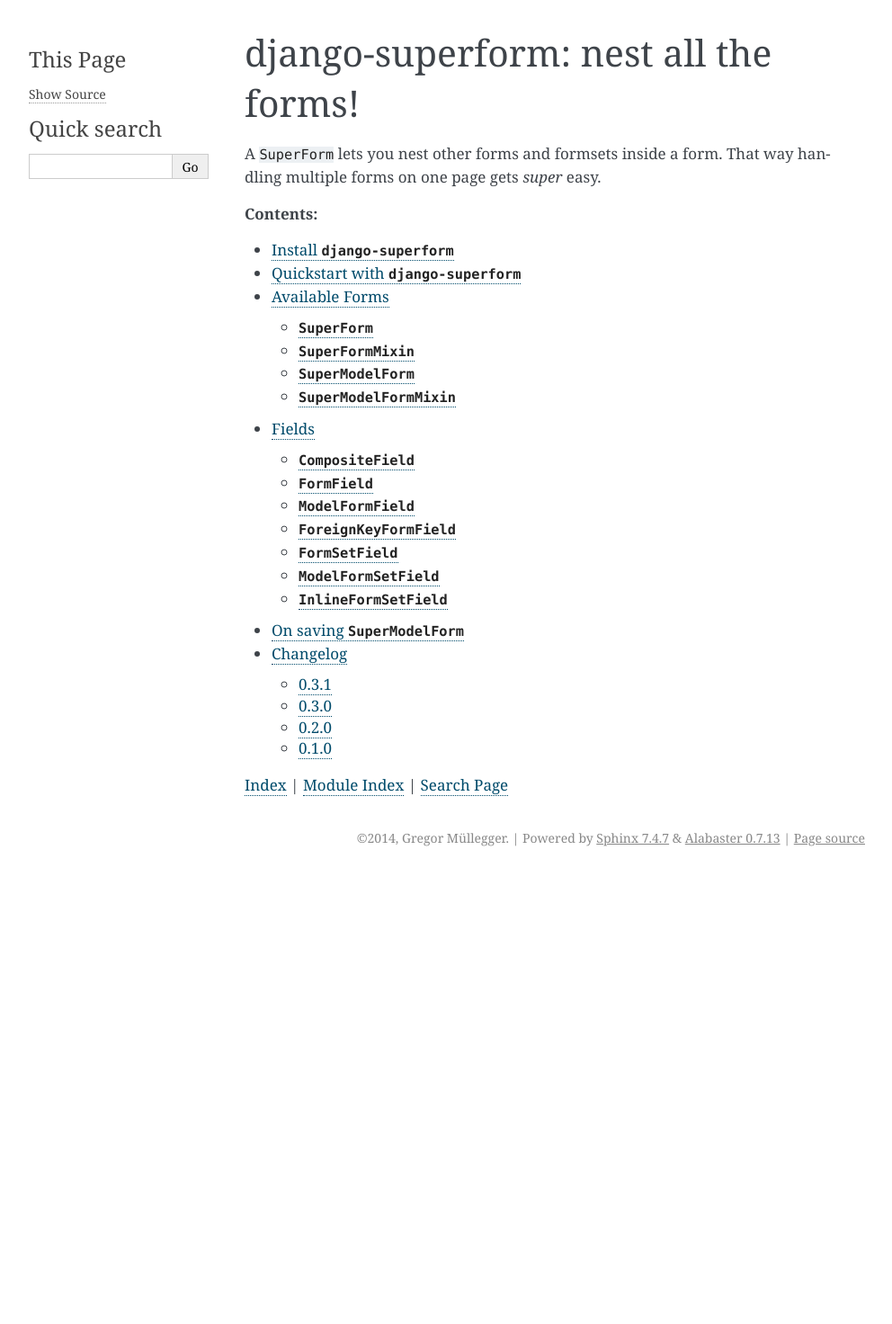
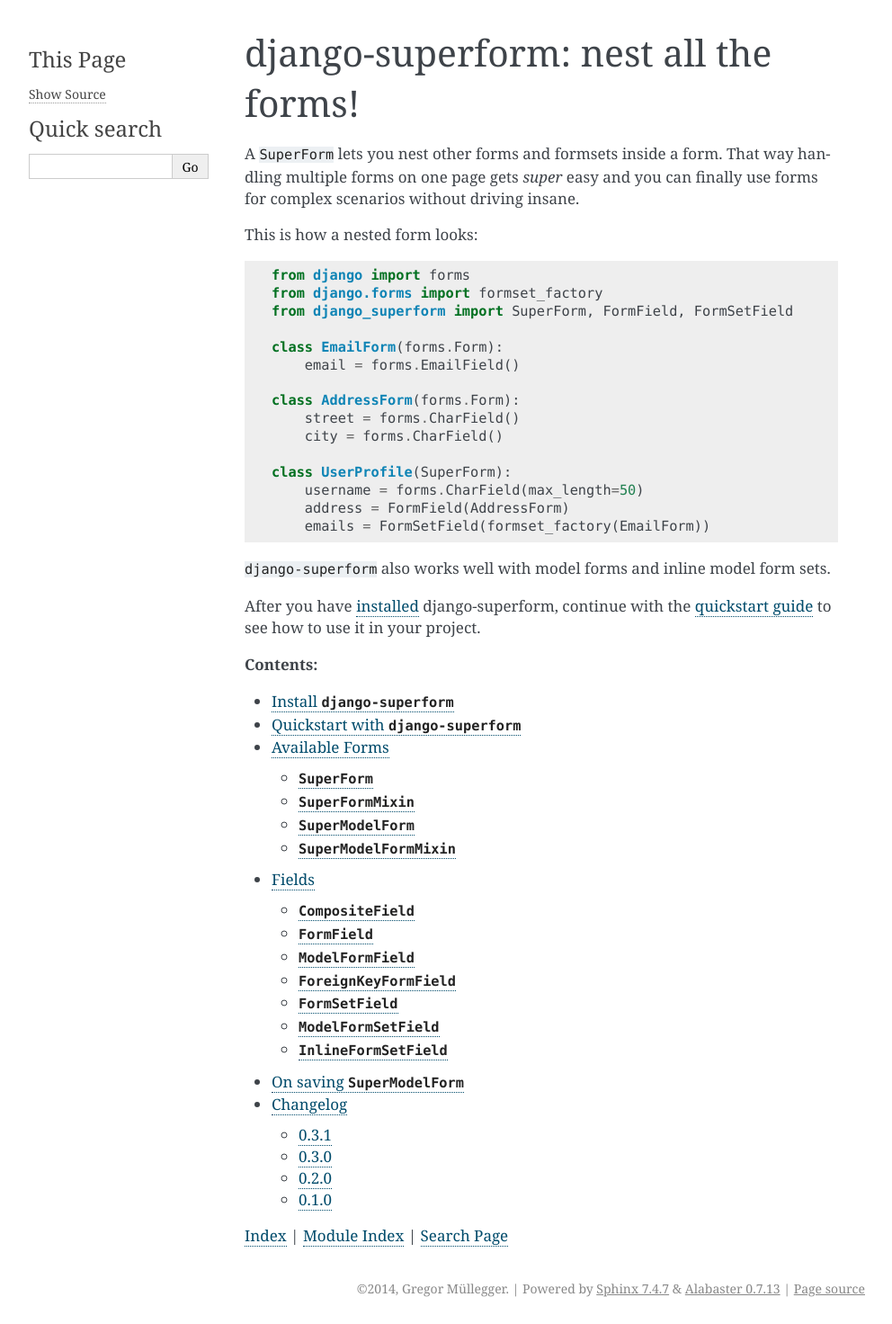
Before and after one commit to jazzband/django-superform, a Sphinx documentation site: the page built from docs/index.rst, in a window 1280 px wide. Shown: the whole page at 90% size, without its empty margins (148-1140 px from the left). Built offline with Sphinx 7.4.7, drawn with Linux system fonts in a browser that asks for light colours; before the commit the page ends 971 px from its top, so only the background shows below that.

Commit message:
Add intro text to docs

```diff
--- a/docs/index.rst
+++ b/docs/index.rst
@@ -2,7 +2,33 @@ django-superform: nest all the forms!
 =====================================
 
 A ``SuperForm`` lets you nest other forms and formsets inside a form. That way
-handling multiple forms on one page gets *super* easy.
+handling multiple forms on one page gets *super* easy and you can finally use
+forms for complex scenarios without driving insane.
+
+This is how a nested form looks:
+
+.. code-block:: python
+
+    from django import forms
+    from django.forms import formset_factory
+    from django_superform import SuperForm, FormField, FormSetField
+
+    class EmailForm(forms.Form):
+        email = forms.EmailField()
+
+    class AddressForm(forms.Form):
+        street = forms.CharField()
+        city = forms.CharField()
+
+    class UserProfile(SuperForm):
+        username = forms.CharField(max_length=50)
+        address = FormField(AddressForm)
+        emails = FormSetField(formset_factory(EmailForm))
+
+``django-superform`` also works well with model forms and inline model form sets.
+
+After you have :doc:`installed <install>` django-superform, continue with
+the :doc:`quickstart guide <quickstart>` to see how to use it in your project.
 
 **Contents:**
 
```
